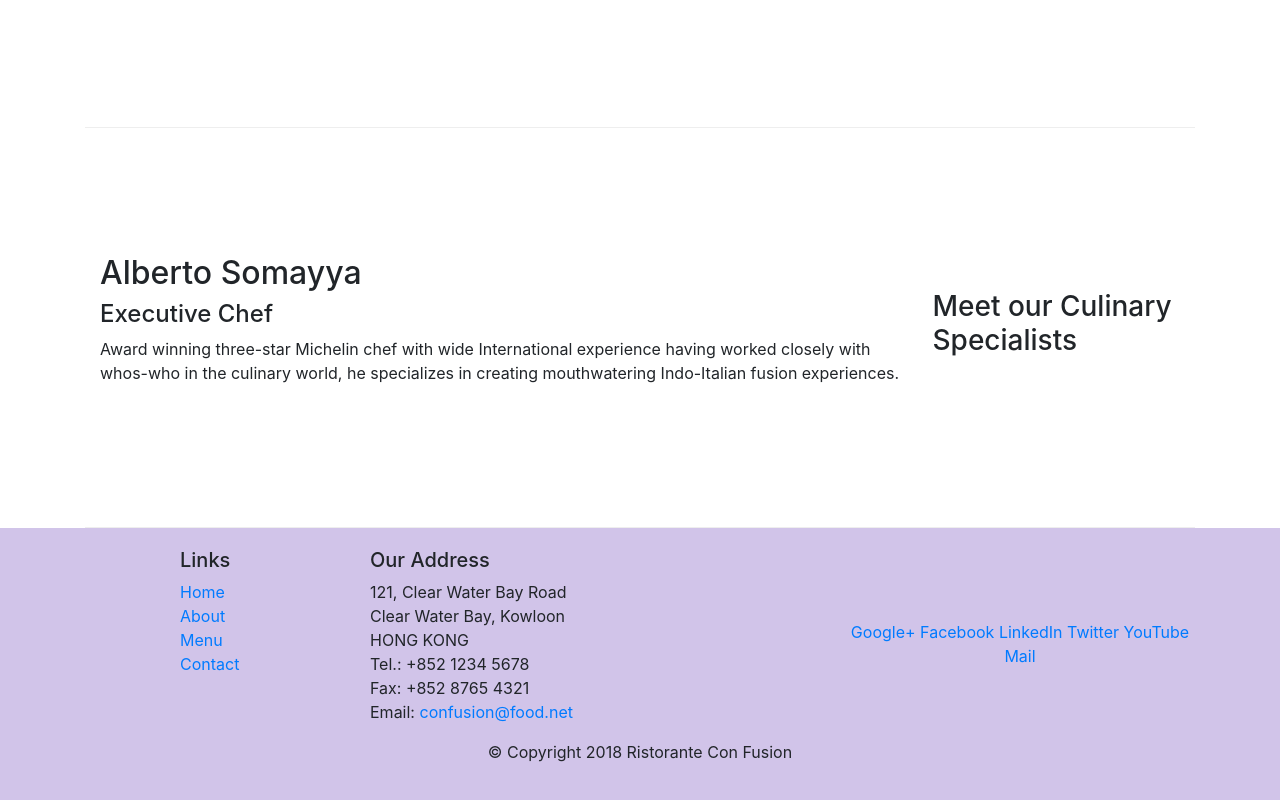
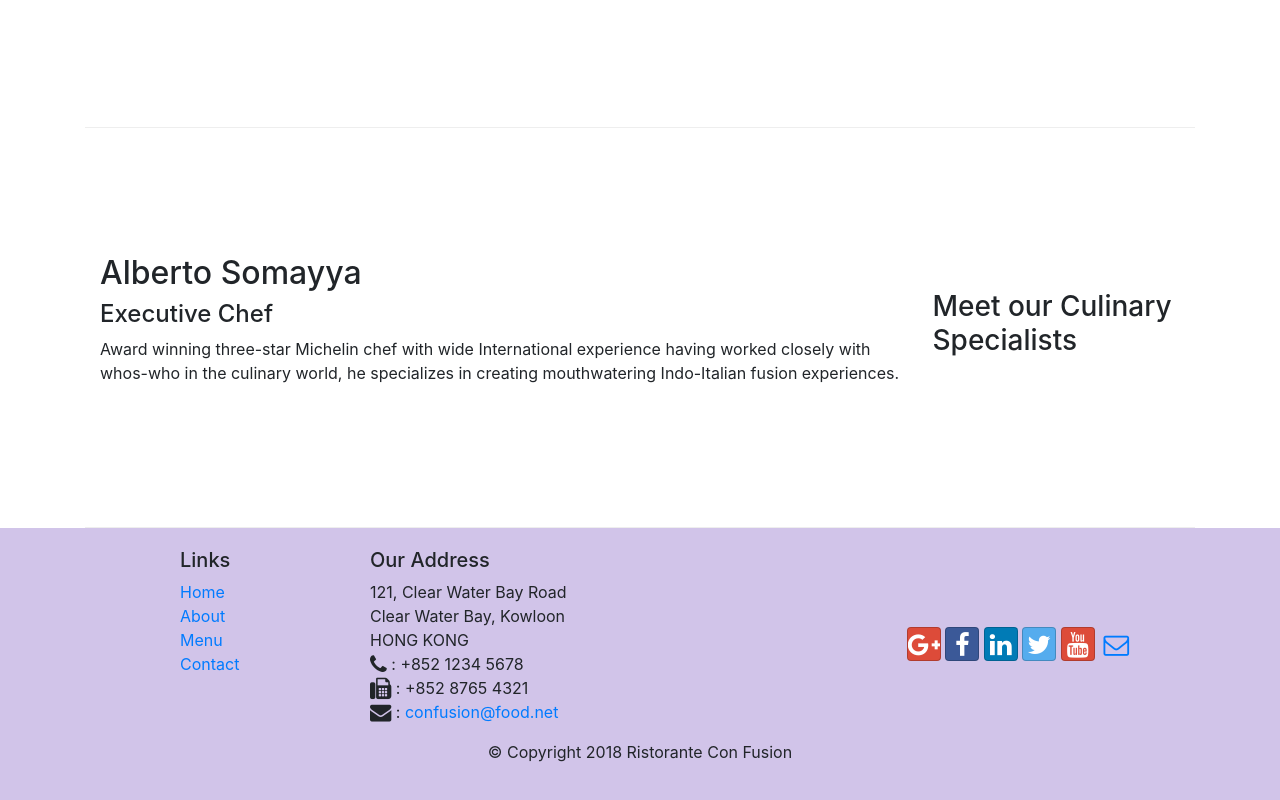
Before and after one commit to realhunter7869/Front-End-Web-UI-Frameworks-and-Tools-Bootstrap-4, a website: page index.html in a window 1280 px wide. Shown: the part 1006-1806 px from the top of the page. Drawn offline with nearby package versions, Linux system fonts and the light colour scheme.

Commit message:
Icon Fonts added

```diff
--- a/index.html
+++ b/index.html
@@ -10,6 +10,11 @@
 
     <!-- Bootstrap CSS -->
     <link rel="stylesheet" href="node_modules/bootstrap/dist/css/bootstrap.min.css">
+    <link rel="stylesheet" href="node_modules/bootstrap-social/bootstrap-social.css">
+
+    <!-- Font Awesome -->
+    <link rel="stylesheet" href="node_modules/font-awesome/css/font-awesome.min.css">
+
     <link rel="stylesheet" href="css/styles.css">
 </head>
 
@@ -23,10 +28,10 @@
             <a href="#" class="navbar-brand mr-auto">Ristorante Con Fusion</a>
             <div class="collapse navbar-collapse" id="Navbar">
                 <ul class="navbar-nav mr-auto">
-                    <li class="nav-item active"><a href="#" class="nav-link">Home</a></li>
-                    <li class="nav-item"><a href="./aboutus.html" class="nav-link">About</a></li>
-                    <li class="nav-item"><a href="#" class="nav-link">Menu</a></li>
-                    <li class="nav-item"><a href="#" class="nav-link">Contact</a></li>
+                    <li class="nav-item active"><a href="#" class="nav-link"><span class="fa fa-home fa-lg"></span> Home</a></li>
+                    <li class="nav-item"><a href="./aboutus.html" class="nav-link"><span class="fa fa-info fa-lg"></span> About</a></li>
+                    <li class="nav-item"><a href="#" class="nav-link"><span class="fa fa-list fa-lg"></span> Menu</a></li>
+                    <li class="nav-item"><a href="#" class="nav-link"><span class="fa fa-address-card fa-lg"></span> Contact</a></li>
                 </ul>
             </div>
         </div>
@@ -97,19 +102,19 @@
 		              121, Clear Water Bay Road<br>
 		              Clear Water Bay, Kowloon<br>
 		              HONG KONG<br>
-		              Tel.: +852 1234 5678<br>
-		              Fax: +852 8765 4321<br>
-		              Email: <a href="mailto:confusion@food.net">confusion@food.net</a>
+		              <span class="fa fa-phone fa-lg"></span> : +852 1234 5678<br>
+		              <span class="fa fa-fax fa-lg"></span> : +852 8765 4321<br>
+		              <span class="fa fa-envelope fa-lg"></span> : <a href="mailto:confusion@food.net">confusion@food.net</a>
 		           </address>
                 </div>
                 <div class="col-12 col-sm-4 align-self-center">
                     <div class="text-center">
-                        <a href="http://google.com/+">Google+</a>
-                        <a href="http://www.facebook.com/profile.php?id=">Facebook</a>
-                        <a href="http://www.linkedin.com/in/">LinkedIn</a>
-                        <a href="http://twitter.com/">Twitter</a>
-                        <a href="http://youtube.com/">YouTube</a>
-                        <a href="mailto:">Mail</a>
+                        <a class="btn btn-social-icon btn-google" href="http://google.com/+"><span class="fa fa-google-plus fa-lg"></span></a>
+                        <a class="btn btn-social-icon btn-facebook" href="http://www.facebook.com/profile.php?id="><span class="fa fa-facebook fa-lg"></span></a>
+                        <a class="btn btn-social-icon btn-linkedin" href="http://www.linkedin.com/in/"><span class="fa fa-linkedin fa-lg"></span></a>
+                        <a class="btn btn-social-icon btn-twitter" href="http://twitter.com/"><span class="fa fa-twitter fa-lg"></span></a>
+                        <a class="btn btn-social-icon btn-google" href="http://youtube.com/"><span class="fa fa-youtube fa-lg"></span></a>
+                        <a class="btn btn-social-icon" href="mailto:"><span class="fa fa-envelope-o fa-lg"></span></a>
                     </div>
                 </div>
            </div>
--- a/package.json
+++ b/package.json
@@ -15,6 +15,8 @@
   },
   "dependencies": {
     "bootstrap": "^4.0.0",
+    "bootstrap-social": "^5.1.1",
+    "font-awesome": "^4.7.0",
     "jquery": "^3.3.1",
     "popper.js": "^1.16.1"
   }
```
Also changed, not shown: aboutus.html (+18 -15 lines), 1 other file.
